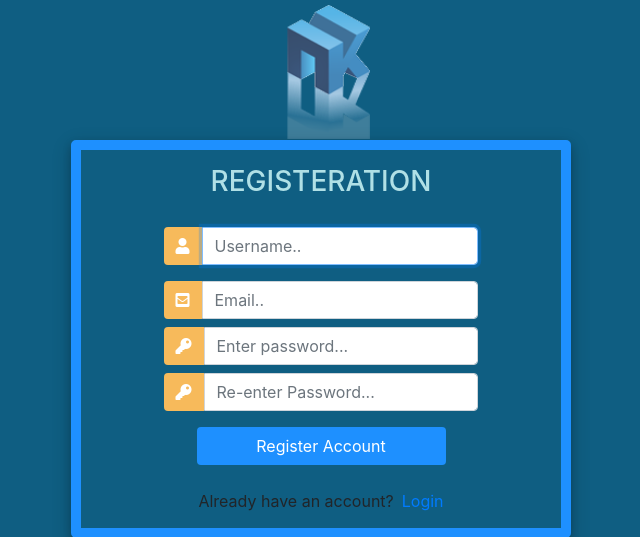
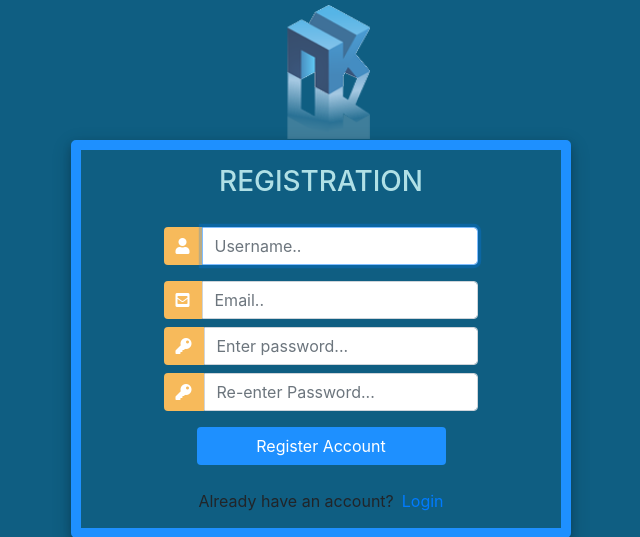
Before and after one commit to Dheeraj-proj/crm, a Django app: page /register/ in a window 1280 px wide. Shown: the top 537 px of the page, without its empty margins (319-959 px from the left). Run offline with Django 3.2, Linux system fonts and the light colour scheme; some libraries are stand-ins or nearby versions.

Commit message:
Update register.html

```diff
--- a/account/templates/account/register.html
+++ b/account/templates/account/register.html
@@ -76,7 +76,7 @@
 		<div class="d-flex justify-content-center h-100">
 			<div class="user_card">
 				<div class="d-flex justify-content-center">
-					<h3  style="color:POWDERBLUE;" id="form-title">REGISTERATION</h3>
+					<h3  style="color:POWDERBLUE;" id="form-title">REGISTRATION</h3>
 				</div>
 				<div class="d-flex justify-content-center form_container">
 
```
